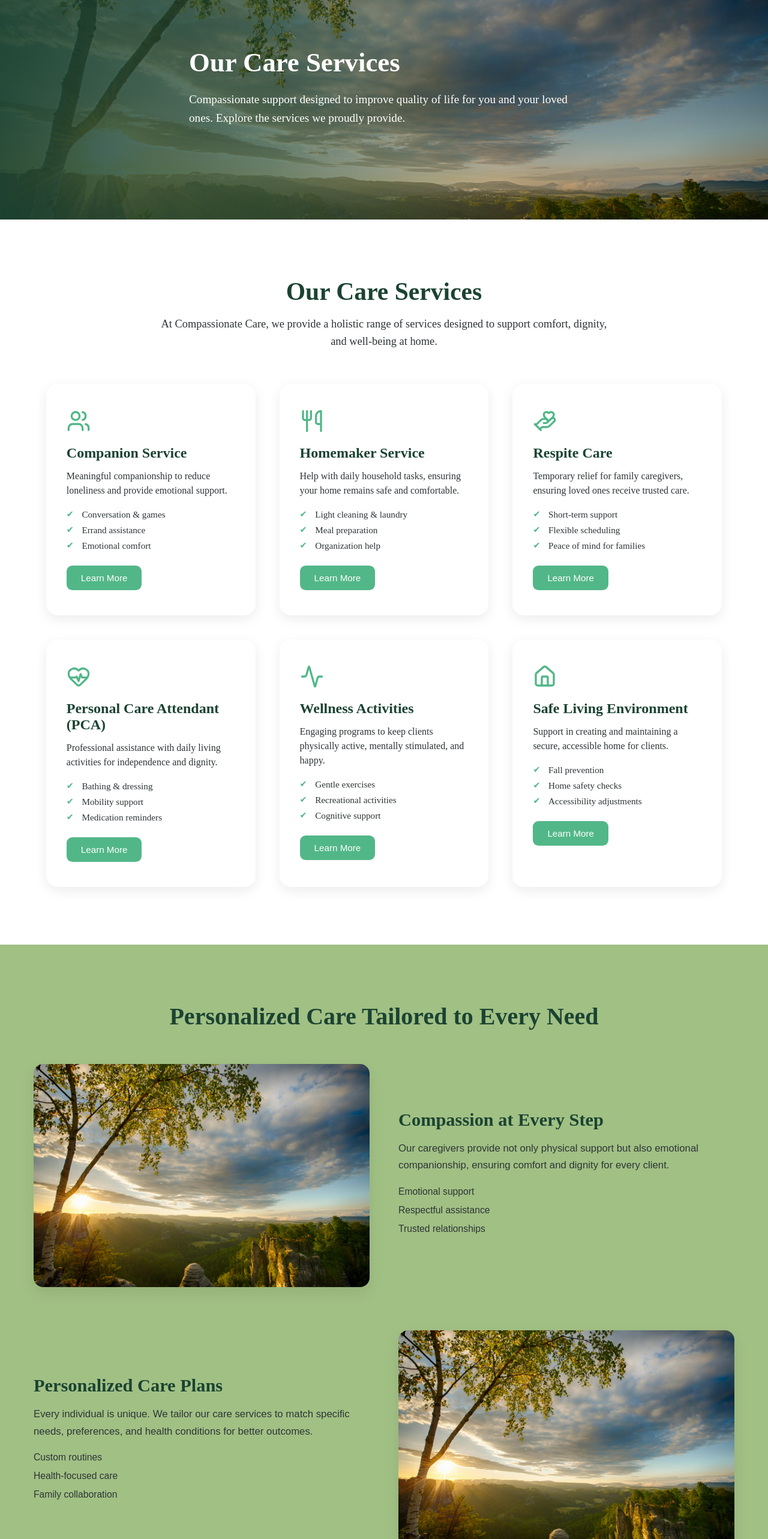
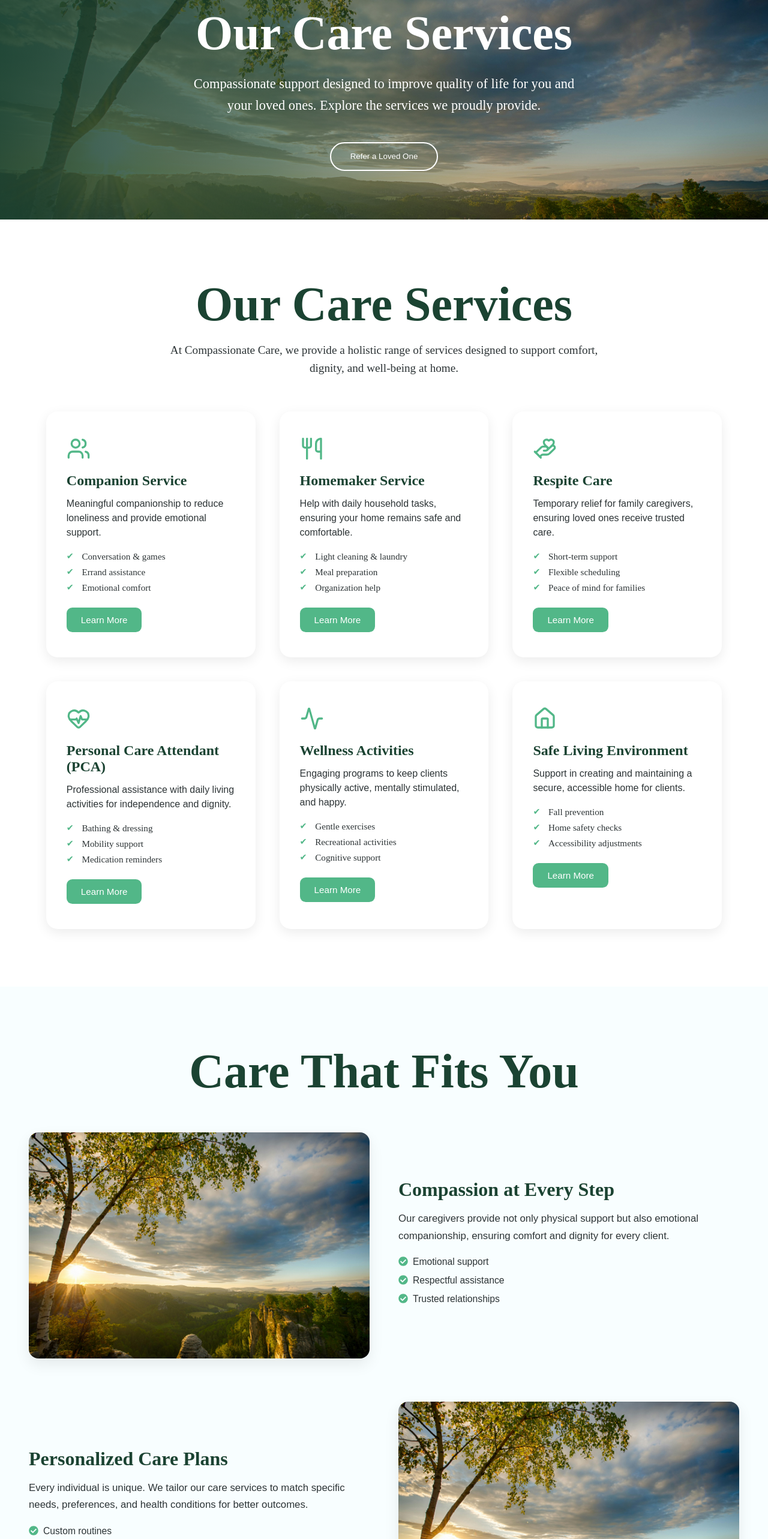
Before and after one commit to SteveKamoni/airtable-form, a React (Vite) app in the folder client/: page /services in a window 1280 px wide. Shown: the part 140-2706 px from the top of the page at 60% size. Built offline with nearby package versions, Linux system fonts and the light colour scheme.

Commit message:
Building pages

```diff
--- a/client/src/components/Footer.jsx
+++ b/client/src/components/Footer.jsx
@@ -19,10 +19,11 @@ const Footer = () => {
           <h3>Quick Links</h3>
           <ul>
             <li><Link to="/">Home</Link></li>
+            <li><Link to="/services">Services</Link></li>
+            <li><Link to="/resources">Resources</Link></li>
             <li><Link to="/about">About Us</Link></li>
-            <li><Link to="/services">Services</Link></li>
+            <li><Link to="/contact">Contact</Link></li>
             <li><Link to="/referral">Referral</Link></li>
-            <li><Link to="/contact">Contact</Link></li>
           </ul>
         </div>
 
--- a/client/src/components/ServiceHero.jsx
+++ b/client/src/components/ServiceHero.jsx
@@ -1,6 +1,7 @@
 import React, { useEffect, useRef, useState } from "react";
 import styles from "../styles/ServiceHero.module.scss";
-import heroImg from "../assets/NatureBG.jpg"; // ✅ correct import (make sure file exists)
+import heroImg from "../assets/NatureBG.jpg";
+
 
 const ServicesHero = () => {
   const ref = useRef(null);
@@ -9,16 +10,21 @@ const ServicesHero = () => {
   useEffect(() => {
     const observer = new IntersectionObserver(
       (entries) => {
-        if (entries[0].isIntersecting) {
-          setIsVisible(true);
-        }
+        entries.forEach((entry) => {
+          if (entry.isIntersecting) {
+            setIsVisible(true);
+            observer.unobserve(entry.target); // stops observing once visible
+          }
+        });
       },
       { threshold: 0.3 }
     );
 
-    if (ref.current) observer.observe(ref.current);
+    const currentRef = ref.current;
+    if (currentRef) observer.observe(currentRef);
+
     return () => {
-      if (ref.current) observer.unobserve(ref.current);
+      if (currentRef) observer.unobserve(currentRef);
     };
   }, []);
 
@@ -37,6 +43,7 @@ const ServicesHero = () => {
           Compassionate support designed to improve quality of life for you and
           your loved ones. Explore the services we proudly provide.
         </p>
+        <button className={styles.secondaryBtn}>Refer a Loved One</button>
       </div>
     </header>
   );
--- a/client/src/components/ServiceHighlights.jsx
+++ b/client/src/components/ServiceHighlights.jsx
@@ -2,6 +2,7 @@ import React from "react";
 import { useInView } from "react-intersection-observer";
 import styles from "../styles/serviceHighlights.module.scss";
 import placimg1 from "../assets/NatureBG.jpg"
+import { FaCheckCircle } from "react-icons/fa";
 
 
 const highlights = [
@@ -52,7 +53,10 @@ const HighlightItem = ({ item, reverse }) => {
         <p>{item.description}</p>
         <ul>
           {item.checklist.map((point, i) => (
+            <div className={styles.item}>
+            <FaCheckCircle className={styles.icon} />
             <li key={i}>{point}</li>
+            </div>
           ))}
         </ul>
       </div>
@@ -63,8 +67,8 @@ const HighlightItem = ({ item, reverse }) => {
 const ServiceHighlights = () => {
   return (
     <section className={styles.highlights}>
+        <h2 className={styles.sectionTitle}>Care That Fits You</h2>
       <div className={styles.container}>
-        <h2 className={styles.sectionTitle}>Personalized Care Tailored to Every Need</h2>
         {highlights.map((item, index) => (
           <HighlightItem
             key={item.id}
--- a/client/src/styles/ServiceGrid.module.scss
+++ b/client/src/styles/ServiceGrid.module.scss
@@ -15,16 +15,17 @@
     margin: 0 auto 3.5rem;
 
     h2 {
-      font-size: 2.6rem;
+      font-size: 5rem;
       font-family: $font-primary;
       color: $color-primary;
       margin-bottom: 1rem;
     }
 
     p {
-      font-size: 1.15rem;
+      font-size: 1.2rem;
       color: $color-text;
       line-height: 1.6;
+      font-family: $font-secondary;
     }
   }
 
@@ -67,6 +68,7 @@
       font-size: 1.5rem;
       margin-bottom: 0.8rem;
       color: $color-primary;
+      font-family: $font-primary;
     }
 
     .description {
@@ -74,6 +76,7 @@
       color: $color-text;
       margin-bottom: 1.2rem;
       line-height: 1.5;
+      font-family: $font-body;
     }
 
     .benefits {
--- a/client/src/styles/ServiceHero.module.scss
+++ b/client/src/styles/ServiceHero.module.scss
@@ -32,6 +32,10 @@
 
   .inner {
     position: relative;
+    display: flex;
+    flex-direction: column;
+    align-items: center;
+    text-align: center;
     z-index: 2;
     max-width: 1100px;
     margin: 0 auto;
@@ -41,16 +45,37 @@
     gap: 1.2rem;
 
     h1 {
-      font-size: 2.8rem;
+      font-family: $font-primary;
+      font-size: 5rem;
       font-weight: 700;
       margin: 0;
       line-height: 1.2;
     }
 
     p {
-      font-size: 1.2rem;
+      font-family: $font-secondary;
+      font-size: 1.4rem;
       max-width: 650px;
       line-height: 1.6;
+      margin-bottom: 1.5rem;
     }
   }
 }
+
+      .secondaryBtn {
+        font-family: $font-nav;
+        background-color: transparent;
+        color: $color-white;
+        padding: 0.9rem 2rem;
+        border-radius: 50px;
+        border: 2px solid $color-white;
+        font-weight: $font-weight-medium;
+        cursor: pointer;
+        transition: all 0.3s ease;
+        max-width: 250px;
+
+        &:hover {
+          background-color: rgba(255, 255, 255, 0.15);
+          transform: translateY(-2px);
+        }
+      }
--- a/client/src/styles/serviceCTA.module.scss
+++ b/client/src/styles/serviceCTA.module.scss
@@ -21,21 +21,24 @@
     margin: 0 auto;
 
     h2 {
-      font-size: 2.5rem;
+      font-size: 3.5rem;
       margin-bottom: 1.5rem;
       font-weight: 700;
+      font-family: $font-primary;
     }
 
     p {
-      font-size: 1.2rem;
+      font-size: 1.4rem;
       margin-bottom: 2.5rem;
       line-height: 1.6;
+      font-family: $font-secondary;
+
     }
 
     .buttons {
       display: flex;
       justify-content: center;
-      gap: 1.5rem;
+      gap: 3rem;
       flex-wrap: wrap;
     }
 
--- a/client/src/styles/serviceHighlights.module.scss
+++ b/client/src/styles/serviceHighlights.module.scss
@@ -1,24 +1,24 @@
-/* serviceHighlights.module.scss
-   Uses global SCSS variables (no var(), no imports) and matches JSX class names.
-*/
-
 .highlights {
   padding: 6rem 2rem;
-  background-color: $color-light;
+  background-color: $color-bg-comp;
+  display: flex;
+  flex-direction: column;
+  align-items: center;
 
   .container {
-    max-width: 1200px;
+    max-width: 1300px;
     margin: 0 auto;
     padding: 0 1rem;
   }
 
   .sectionTitle {
     font-family: $font-primary;
-    font-size: 2.5rem;
+    font-size: 5rem;
     font-weight: $font-weight-bold;
     color: $color-primary;
     text-align: center;
     margin-bottom: 3.5rem;
+    max-width: 900px;
   }
 
   /* Each highlight row (alternate with .reverse class from JSX) */
@@ -65,7 +65,7 @@
 
       h3 {
         font-family: $font-secondary;
-        font-size: 1.9rem;
+        font-size: 2rem;
         font-weight: $font-weight-semibold;
         color: $color-primary;
         margin: 0 0 1rem 0;
@@ -75,6 +75,7 @@
         font-size: 1.05rem;
         line-height: 1.7;
         margin: 0 0 1.25rem 0;
+        font-family: $font-body;
       }
 
       ul {
@@ -101,6 +102,16 @@
       }
     }
   }
+
+  .item{
+  display: flex;
+  flex-direction: row;
+  gap: .5rem;
+
+  .icon{
+    color: $color-accent;
+  }
+}
 
   /* Responsive: stack on tablet/phone */
   @include respond-to('tablet') {
```
